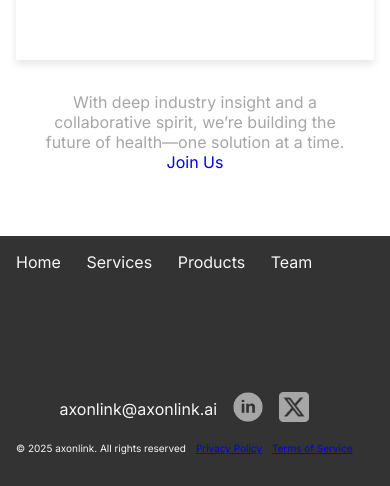
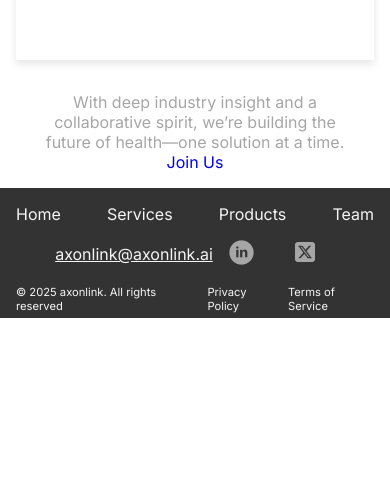
Before and after one commit to axonlinkcode/webpage, a React (Vite) app in the folder frontend/: page / in a window 390 px wide. Shown: the part 6059-6545 px from the top of the page. After the commit the page ends 6377 px from the top, so only its background shows below. Built offline with nearby package versions, Linux system fonts and the light colour scheme.

Commit message:
footer small phones done

```diff
--- a/frontend/src/components/footer/Footer.jsx
+++ b/frontend/src/components/footer/Footer.jsx
@@ -3,21 +3,19 @@ import { assets } from "../../assets/assets";
 const Footer = () => {
     return (
         <footer className="footer">
-            <ul className='footer__top-list'>
+            <ul className='footer__top'>
                 <li>
-                    <div>
                     <a href="#home">Home</a>
                     <a href="#services">Services</a>
                     <a href="#products">Products</a>
                     <a href="#team">Team</a>
-                    </div>
                 </li>
-                <li>
+                <li className='footer__logo' >
                     <img src={assets.logowhite} alt="logo" />
                 </li>
             </ul>
-            <div className="footer__bottom">
-                 <div className='footer__bottom-social'>
+            <ul className="footer__bottom">
+                <li className='footer__bottom-social'>
                     <a href="#"
                         type='email'>
                         axonlink@axonlink.ai
@@ -28,29 +26,14 @@ const Footer = () => {
                     <a href="#">
                         <img src={assets.x} alt="" />
                     </a>
-                </div>
-                <div className="footer__bottom-left">
+                </li>
+            </ul>
+            <ul className="footer__bottom-policy">
                 <a>© 2025 axonlink. All rights reserved</a>
                 <a href="#">Privacy Policy</a>
                 <a href="#">Terms of Service</a>
-                </div>
-                <div className="footer__bottom-right">
-                    {/* <a href="#">Privacy Policy</a>
-                    <a href="#">Terms of Service</a> */}
-                </div>
-                {/* <div className='footer__bottom-social'>
-                    <a href="#"
-                        type='email'>
-                        axonlink@axonlink.ai
-                    </a>
-                    <a href="#">
-                        <img src={assets.linkedin} alt="" />
-                    </a>
-                    <a href="#">
-                        <img src={assets.x} alt="" />
-                    </a>
-                </div> */}
-            </div>
+            </ul>
+
         </footer>
     );
 };
--- a/frontend/src/components/footer/footer.css
+++ b/frontend/src/components/footer/footer.css
@@ -1,4 +1,4 @@
-.footer {
+/* .footer {
   background-color: #333;
   height: 250px;
   margin-top: 8rem;
@@ -13,6 +13,7 @@
   align-items: center;
   list-style-type: none;
   gap: 2rem;
+  flex-wrap: wrap;
 }
 .footer__top-list li:nth-of-type(1) {
   flex: 4;
@@ -36,7 +37,7 @@
 
 /* Footer Bottom */
 
-.footer__bottom {
+/* .footer__bottom {
   display: flex;
   align-items: center;
   justify-content: space-between;
@@ -64,15 +65,15 @@
 .footer__bottom-right {
   display: flex;
   gap: 1rem;
-}
+} */
 
 /* QUERIES */
-@media (max-width: 425px) {
-  .footer {
-    margin-top: 4rem;
-    padding: 1rem;
-  }
-  .footer__bottom {
+/* @media (max-width: 425px) { */
+/* .footer { */
+/* margin-top: 4rem; */
+/* padding: 1rem;
+  } */
+/* .footer__bottom {
     flex-direction: column;
     align-self: start;
     gap: 1rem;
@@ -83,4 +84,86 @@
   .footer__top-list img {
     display: none;
   }
+  .footer__top-list{
+    border: 1px solid white;
+     gap: 0.2rem;
+  }
+
+} */
+
+
+@media screen and (max-width:767px) {
+  .footer {
+    background-color: #333;
+    padding: 1rem 1rem 0.3rem;
+    display: flex;
+    flex-direction: column;
+    gap: 1rem;
+  }
+
+  /* FOOTER top */
+  .footer__top {
+    display: flex;
+    align-items: center;
+    justify-content: space-between;
+    flex-wrap: wrap;
+    gap: 1rem;
+  }
+
+  .footer__top li {
+    display: flex;
+    align-items: center;
+    justify-content: space-between;
+    gap: 0.5rem;
+    flex: 1;
+    /* flex: 2; */
+  }
+
+  .footer__top li a {
+    text-decoration: none;
+    color: whitesmoke;
+  }
+
+  .footer__logo {
+    flex: 1;
+    display: none !important;
+    border: 1px solid white;
+  }
+
+  /* FOOTER bottom */
+  .footer__bottom {
+    list-style-type: none;
+    display: flex;
+    flex-direction: column;
+    gap: 1rem;
+  }
+
+
+  /* FOOTER bottom  social*/
+  .footer__bottom-social {
+    display: flex;
+    align-items: center;
+    justify-content: center;
+    gap: 1rem;
+  }
+  .footer__bottom-social a{
+    color: whitesmoke;
+  }
+  .footer__bottom-social img{
+    width: 50%;
+  }
+
+  /* FOOTER bottom policy */
+  .footer__bottom-policy{
+    display: flex;
+    justify-content: center;
+    align-items: center;
+    font-size: 0.7rem;
+    color: whitesmoke;
+    gap: 10px;
+  }
+  .footer__bottom-policy a{
+    color: whitesmoke;
+    text-decoration: none;
+  }
 }
```
Lines whose indentation alone changed are shown as unchanged.
